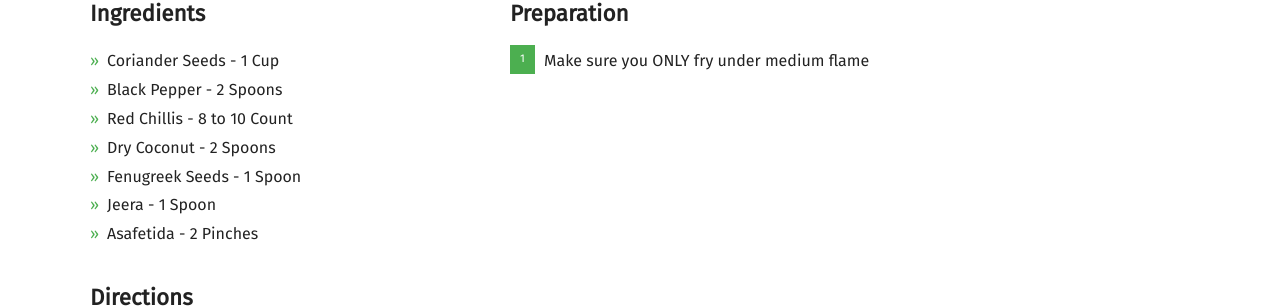
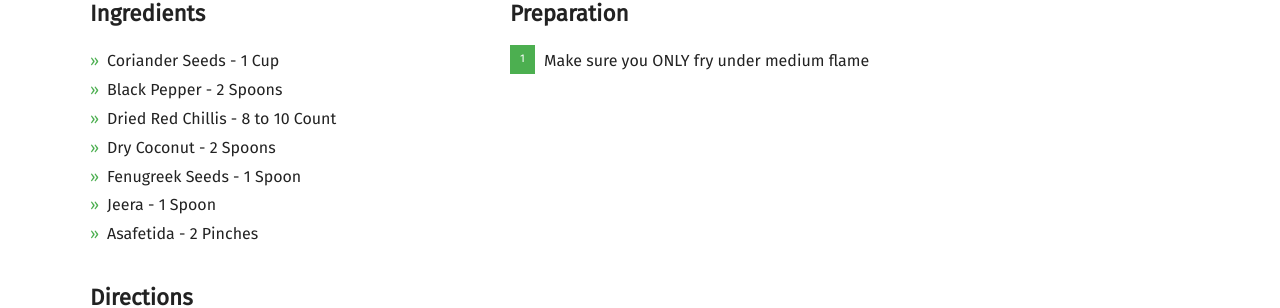
Before and after one commit to mallikasdishes/github.io, a Jekyll site: the page built from _posts/2019-02-18-mysore-rasam-powder.md, in a window 1280 px wide. Shown: the part 931-1239 px from the top of the page. Built offline with Jekyll 4.4.1, drawn with Linux system fonts in a browser that asks for light colours; nearby versions of some CDN libraries; some web fonts are replaced; comment, search, counter and statistics services are not loaded.

Commit message:
Update 2019-02-18-mysore-rasam-powder.md

```diff
--- a/_posts/2019-02-18-mysore-rasam-powder.md
+++ b/_posts/2019-02-18-mysore-rasam-powder.md
@@ -16,7 +16,7 @@ recipe:
   ingredients_markdown: |-
       * Coriander Seeds  - 1 Cup
       * Black Pepper - 2 Spoons
-      * Red Chillis - 8 to 10 Count
+      * Dried Red Chillis - 8 to 10 Count
       * Dry Coconut - 2 Spoons
       * Fenugreek Seeds - 1 Spoon
       * Jeera - 1 Spoon
```
